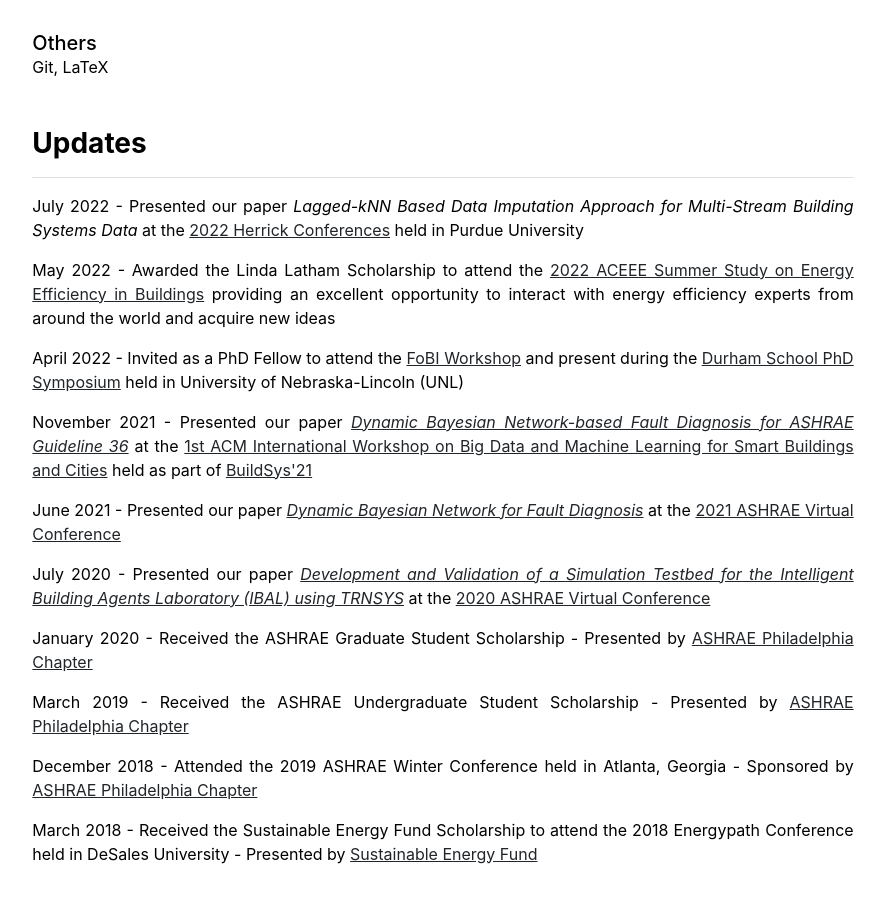
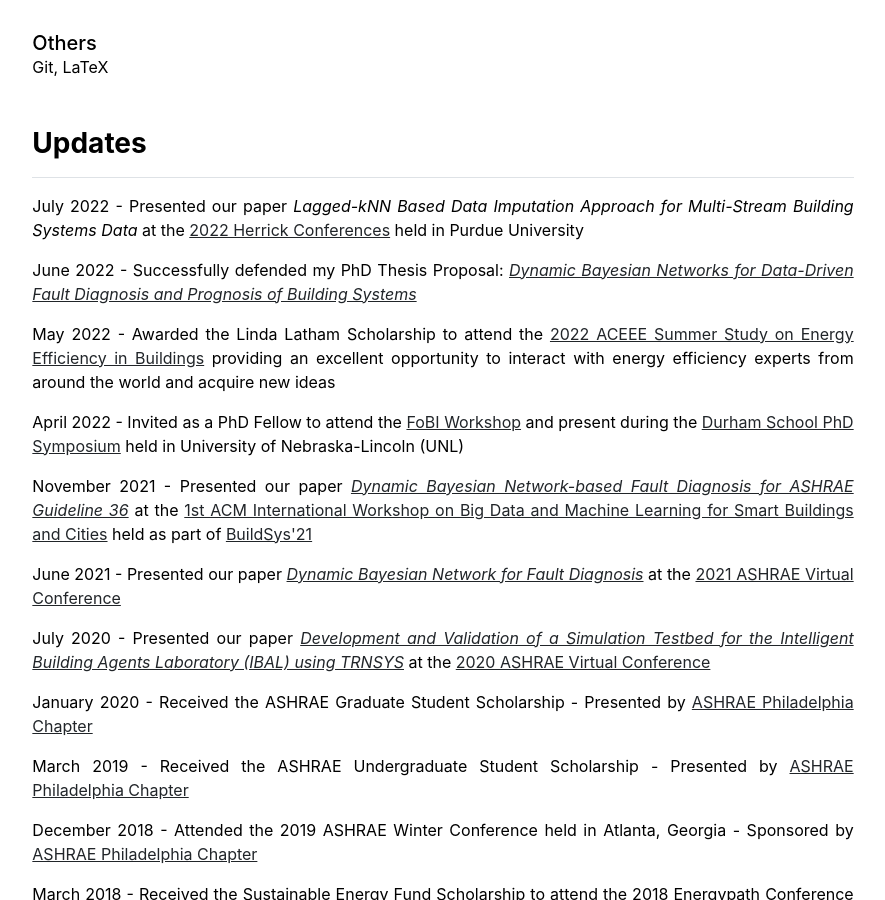
Before and after one commit to pradhanojas/pradhanojas.github.io, a Jekyll site: the page built from index.md, in a window 1280 px wide and 900 px high, scrolled down 1121 px. Shown: the whole window, without its empty margins (197-1082 px from the left). Built offline with Jekyll 4.4.1, drawn with Linux system fonts in a browser that asks for light colours.

Commit message:
proposal

```diff
--- a/_layouts/home.html
+++ b/_layouts/home.html
@@ -17,6 +17,8 @@ layout: default
     <h3 class="fw-bold border-bottom pb-3 mb-3">Updates</h3>
 
     <p>July 2022 - Presented our paper <em>Lagged-kNN Based Data Imputation Approach for Multi-Stream Building Systems Data</em> at the <a href = "https://engineering.purdue.edu/Herrick/about/news/Conferences/2022" target="_blank">2022 Herrick Conferences</a> held in Purdue University</p>
+
+    <p>June 2022 - Successfully defended my PhD Thesis Proposal: <a href = "https://www.aceee.org/2022-buildings-summer-study" target="_blank"><em>Dynamic Bayesian Networks for Data-Driven Fault Diagnosis and Prognosis of Building Systems</em></a></p>
 
     <p>May 2022 - Awarded the Linda Latham Scholarship to attend the <a href = "https://www.aceee.org/2022-buildings-summer-study" target="_blank">2022 ACEEE Summer Study on Energy Efficiency in Buildings</a> providing an excellent opportunity to interact with energy efficiency experts from around the world and acquire new ideas</p>
 
```
Also changed, not shown: 1 other file.
